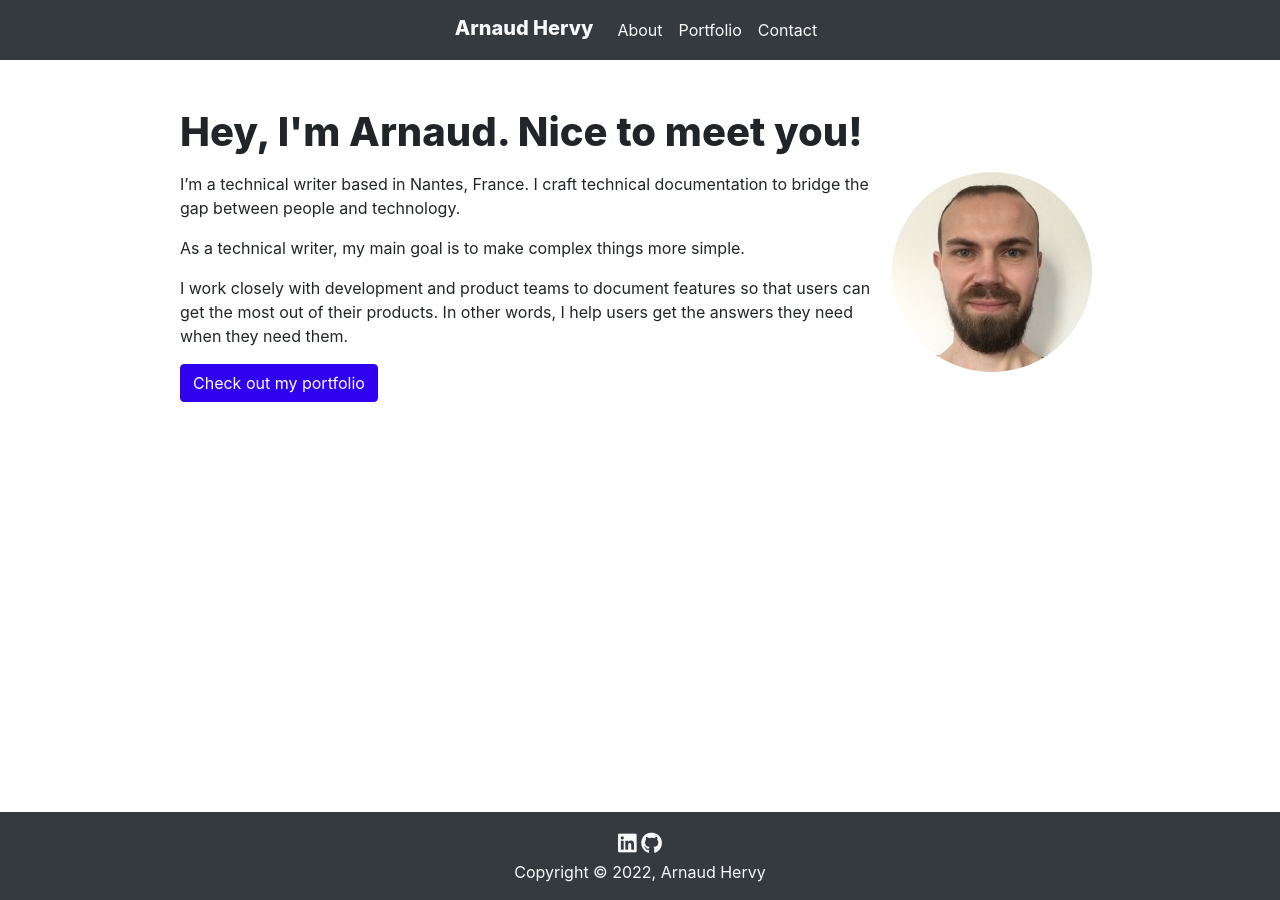
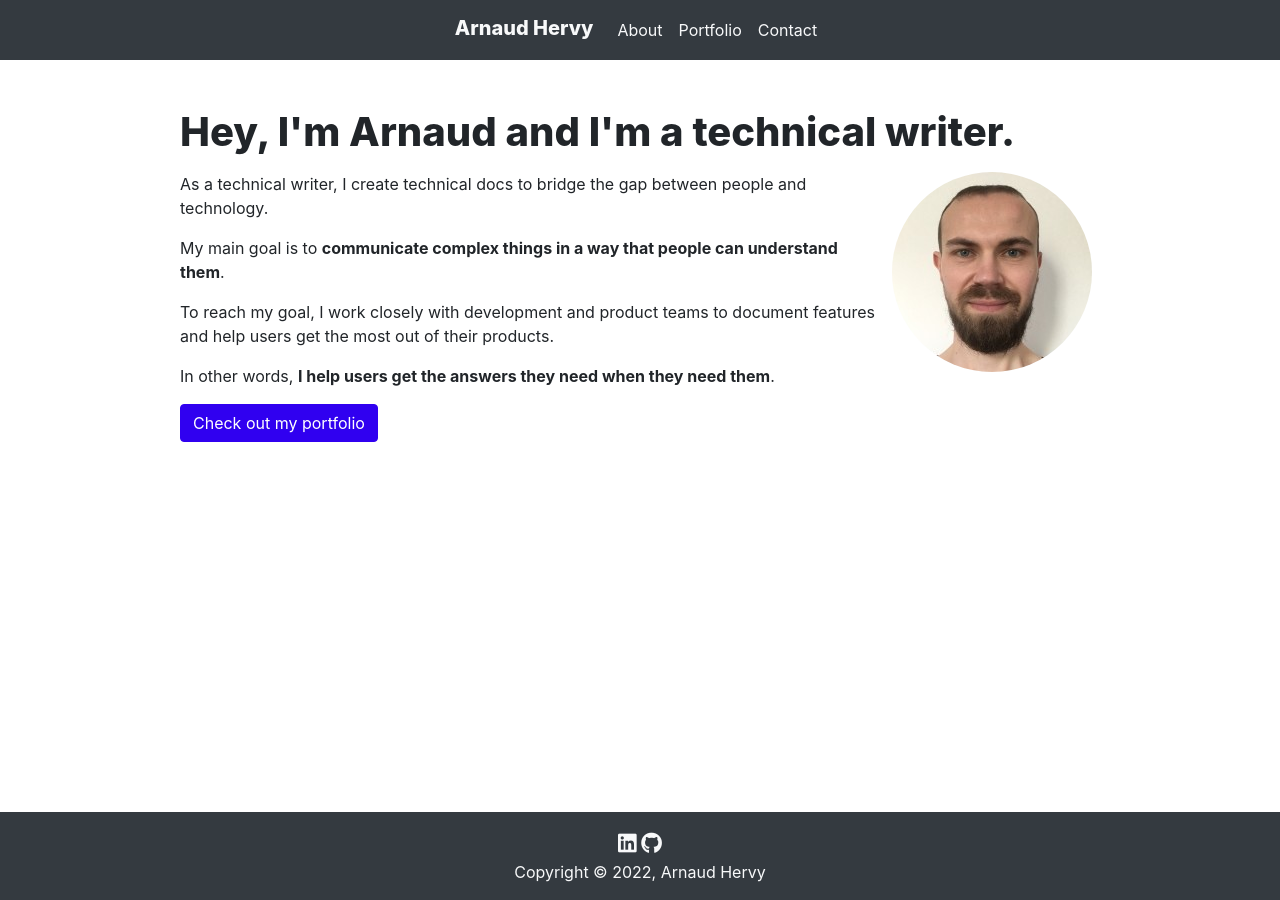
Before and after one commit to ahervy/www, a Jekyll site: the page built from index.md, in a window 1280 px wide. Built offline with Jekyll 4.4.1, drawn with Linux system fonts in a browser that asks for light colours.

Commit message:
Updated intro (#37)

```diff
--- a/index.md
+++ b/index.md
@@ -1,16 +1,18 @@
 ---
 layout: home
-title: Hey, I'm Arnaud. Nice to meet you!
-description: I'm Arnaud Hervy, a technical writer based in Nantes.
+title: Hey, I'm Arnaud and I'm a technical writer.
+description: I'm Arnaud Hervy, a technical writer based in Nantes, France.
 permalink: /
 ---
 
 ![Arnaud Hervy](/assets/images/arnaud.jpg){: .rounded-circle .float-right .p-2}
 
-I'm a technical writer based in Nantes, France. I craft technical documentation to bridge the gap between people and technology.
+As a technical writer, I create technical docs to bridge the gap between people and technology.
 
-As a technical writer, my main goal is to make complex things more simple.
+My main goal is to **communicate complex things in a way that people can understand them**.
 
-I work closely with development and product teams to document features so that users can get the most out of their products. In other words, I help users get the answers they need when they need them.
+To reach my goal, I work closely with development and product teams to document features and help users get the most out of their products.
+
+In other words, **I help users get the answers they need when they need them**.
 
 <a href="{% link portfolio.md %}" class="btn btn-primary" title="portfolio">Check out my portfolio</a>
```
